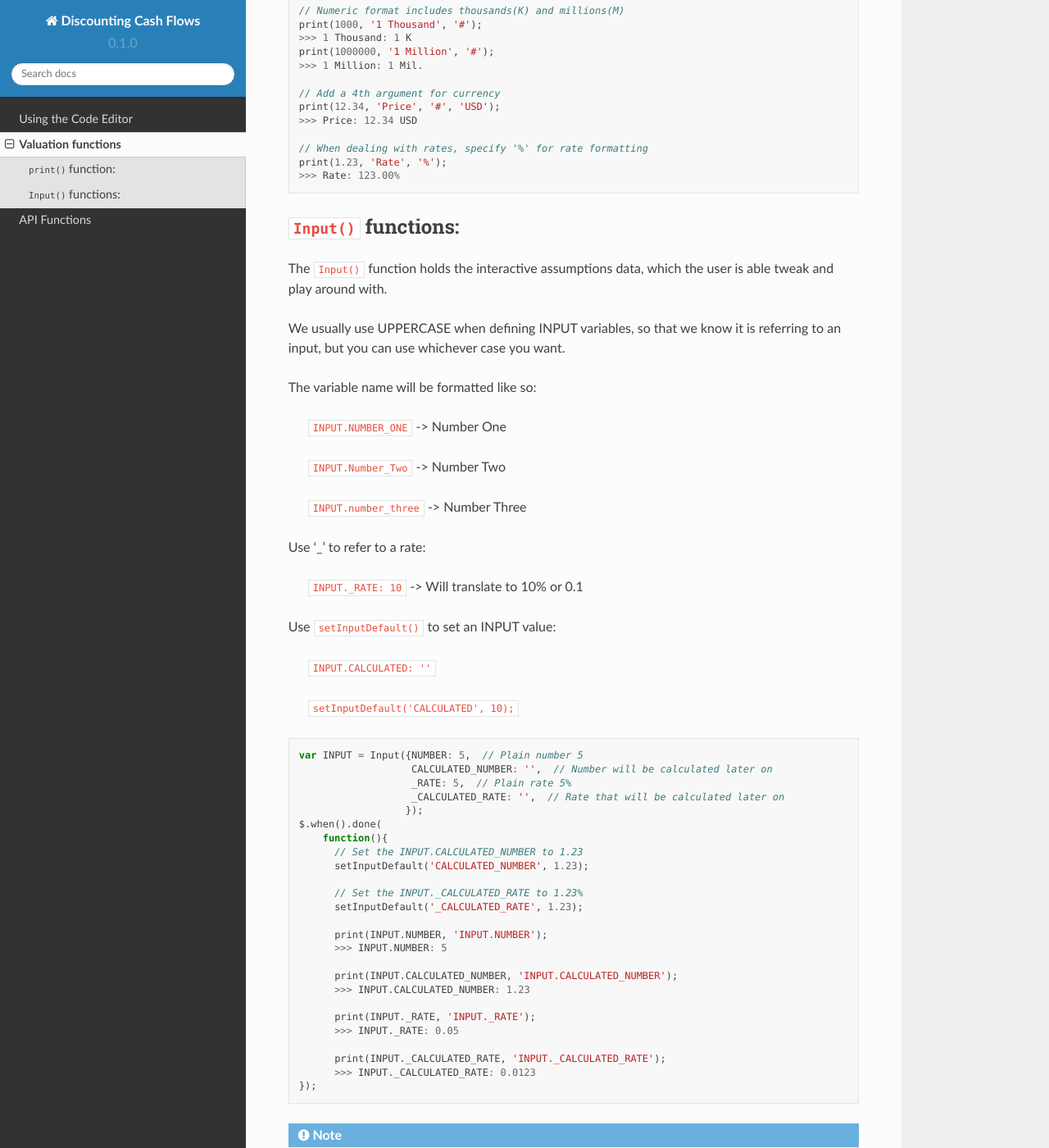
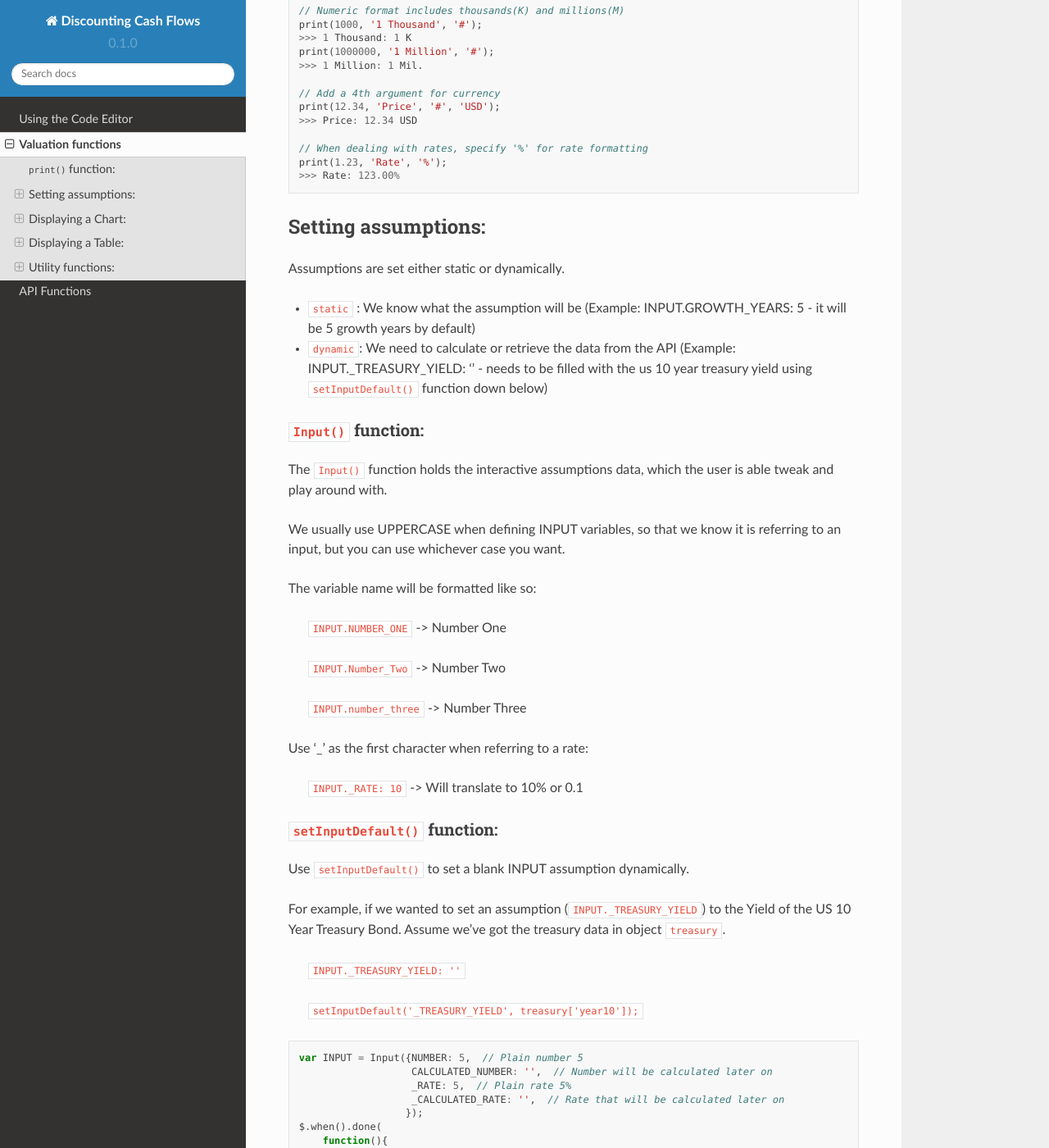
Before and after one commit to DiscountingCashFlows/readthedocs, a Sphinx documentation site: the page built from docs/source/functions.rst, in a window 1280 px wide and 1400 px high, scrolled down 705 px. Shown: the whole window at 82% size. Built offline with Sphinx 7.4.7 and the Read the Docs theme 2.0.0, drawn with Linux system fonts in a browser that asks for light colours; some of the changed text lies outside the part shown.

Commit message:
Update functions.rst

```diff
--- a/docs/source/functions.rst
+++ b/docs/source/functions.rst
@@ -47,8 +47,17 @@ The ``print()`` function prints values and messages to the screen. Below are exa
   >>> Rate: 123.00%
 
 
-``Input()`` functions:
--------------------------------------------------
+Setting assumptions:
+--------------------
+
+Assumptions are set either static or dynamically.
+
+- ``static`` : We know what the assumption will be (Example: INPUT.GROWTH_YEARS: 5 - it will be 5 growth years by default)
+
+- ``dynamic``: We need to calculate or retrieve the data from the API (Example: INPUT._TREASURY_YIELD: '' - needs to be filled with the us 10 year treasury yield using ``setInputDefault()`` function down below)
+
+``Input()`` function:
+*********************
 
 The ``Input()`` function holds the interactive assumptions data, which the user is able tweak and play around with.
 
@@ -62,15 +71,20 @@ The variable name will be formatted like so:
 
   ``INPUT.number_three`` -> Number Three
 
-Use '_' to refer to a rate:
+Use '_' as the first character when referring to a rate:
 
   ``INPUT._RATE: 10`` -> Will translate to 10% or 0.1
 
-Use ``setInputDefault()`` to set an INPUT value:
+``setInputDefault()`` function:
+*******************************
 
-  ``INPUT.CALCULATED: ''``
+Use ``setInputDefault()`` to set a blank INPUT assumption dynamically.
 
-  ``setInputDefault('CALCULATED', 10);``
+For example, if we wanted to set an assumption (``INPUT._TREASURY_YIELD``) to the Yield of the US 10 Year Treasury Bond. Assume we've got the treasury data in object ``treasury``.
+
+  ``INPUT._TREASURY_YIELD: ''``
+
+  ``setInputDefault('_TREASURY_YIELD', treasury['year10']);``
 
 .. code-block:: javascript
 
@@ -100,6 +114,75 @@ Use ``setInputDefault()`` to set an INPUT value:
         >>> INPUT._CALCULATED_RATE: 0.0123
   });
 
+Displaying a Chart:
+-------------------
+
+``fillHistoricUsingReport()`` function:
+***************************************
+
+``fillHistoricUsingList()`` function:
+***************************************
+
+``forecast()`` function:
+************************
+
+``renderChart()`` function:
+***************************************
+
+Displaying a Table:
+-------------------
+
+``toColumn()`` function:
+***************************************
+
+Utility functions:
+-------------------
+
+``currencyRate()`` function:
+***************************************
+
+``newArrayFill()`` function:
+***************************************
+
+``arrayValuesToRates()`` function:
+***************************************
+
+``getArraySum()`` function:
+***************************************
+
+``getGrowthRateList()`` function:
+***************************************
+
+``addKey()`` function:
+***************************************
+
+``linearRegressionGrowthRate()`` function:
+***************************************
+
+``averageMargin()`` function:
+***************************************
+
+``averageGrowthRate()`` function:
+***************************************
+
+``applyMarginToList()`` function:
+***************************************
+
+``getGrowthList()`` function:
+***************************************
+
+``toM()`` function:
+***************************************
+
+``toK()`` function:
+***************************************
+
+``monitor()`` function:
+***************************************
+
+``Description()`` function:
+***************************************
+
 .. note::
 
    Please note that this section is currently under active development.
```
